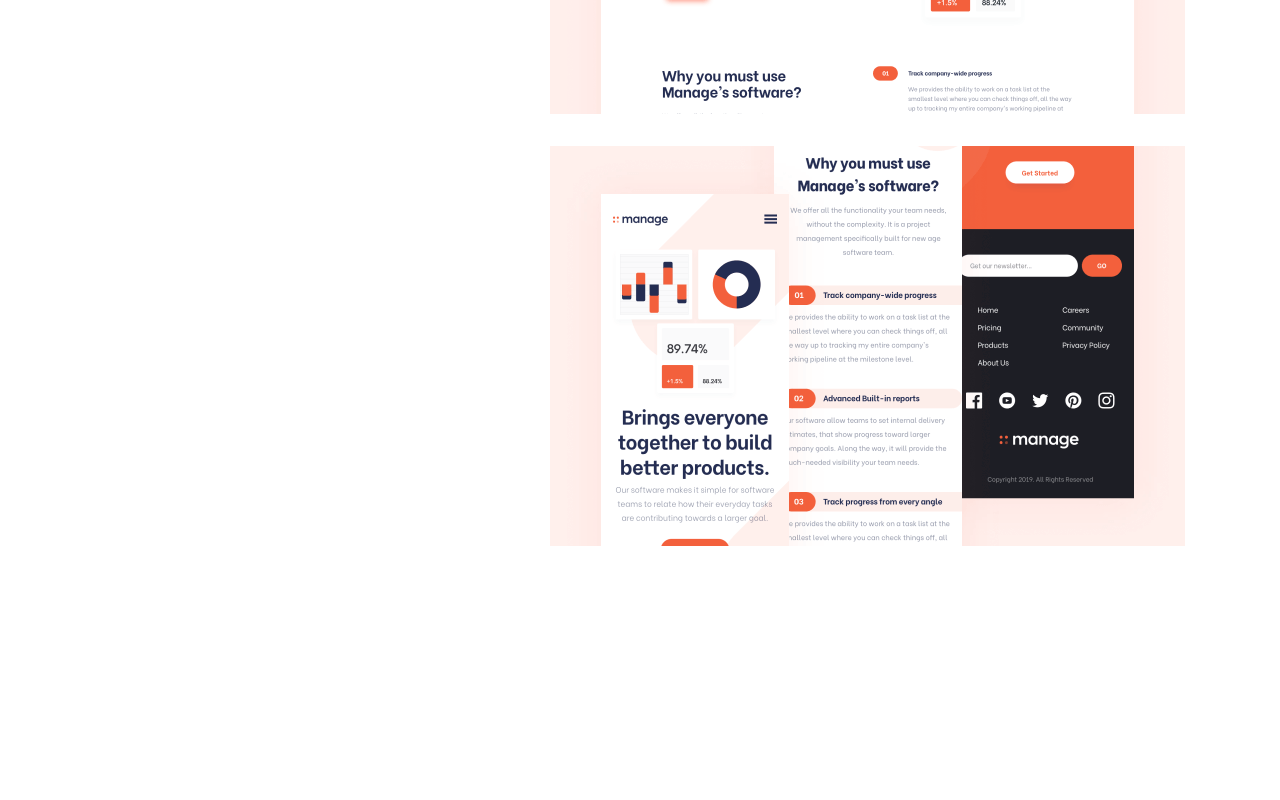
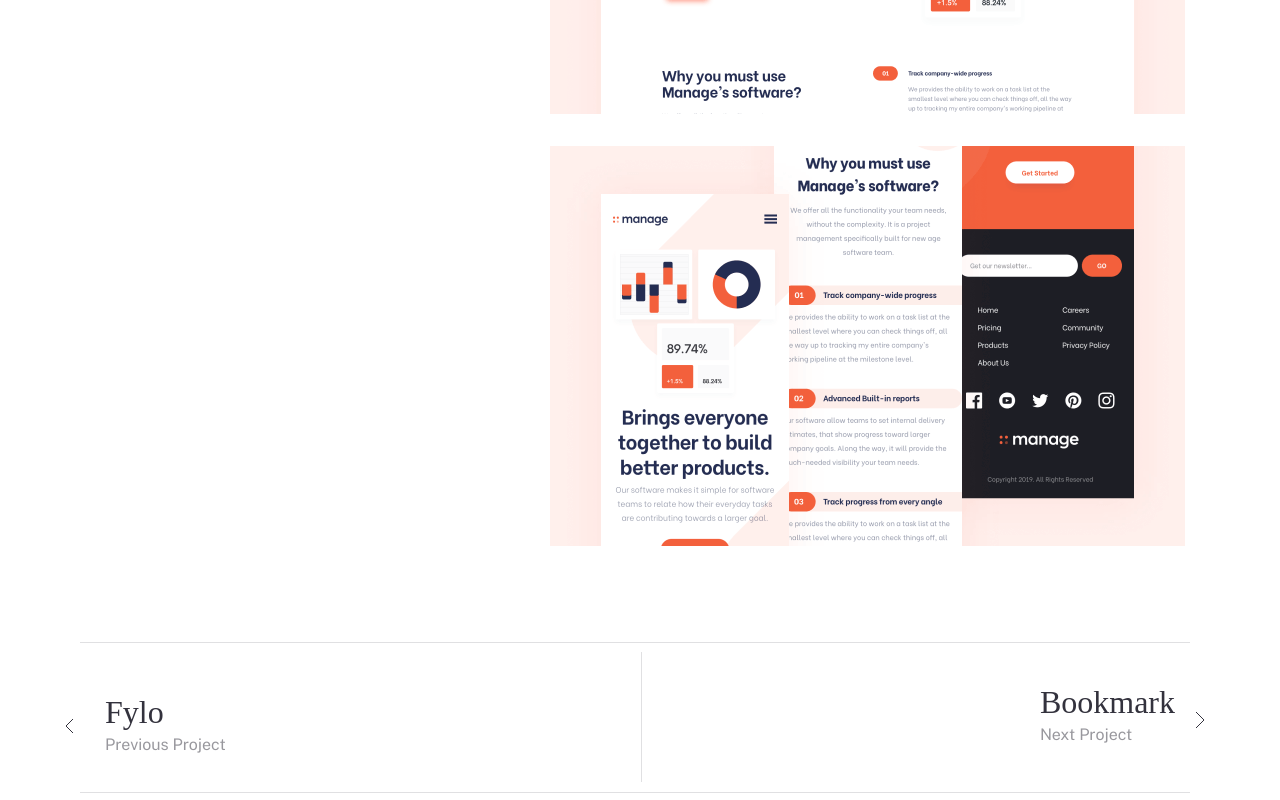
Before and after one commit to Hamidullo-Ahmedov/minimalist, a plain HTML site: page manage.html in a window 1280 px wide. Shown: the part 1458-2258 px from the top of the page. Before the commit the page ends 2044 px from the top, so only its background shows below. Drawn offline with Linux system fonts and the light colour scheme.

Commit message:
Finish the new section

```diff
--- a/manage.html
+++ b/manage.html
@@ -96,6 +96,22 @@
         </div>
       </div>
     </section>
+
+    <section class="section-bookmark">
+      <div class="container">
+        <div class="fylo-box">
+          <div class="fylo-project-box">
+            <h2 class="fylo-title">Fylo</h2>
+            <a class="fylo-link" href="#">Previous Project</a>
+          </div>
+
+          <div class="bookmark-box">
+            <h2 class="fylo-title">Bookmark</h2>
+            <a class="fylo-link" href="#">Next Project</a>
+          </div>
+        </div>
+      </div>
+    </section>
   </main>
 </body>
 </html>
--- a/styles/main.css
+++ b/styles/main.css
@@ -129,6 +129,7 @@ img {
   width: 350px;
   height: 1px;
   background-color: #33323d;
+  opacity: 0.15;
   content: ""
 }
 
@@ -206,3 +207,93 @@ img {
 .project-item {
   margin-bottom: 32px;
 }
+
+.section-bookmark {
+  margin-top: 64px;
+}
+
+.section-bookmark::before {
+  position: absolute;
+  right: calc(50% + -550px);
+  display: inline-block;
+  width: 1110px;
+  height: 1px;
+  opacity: 0.15;
+  background-color: #33323d;
+  content: "";
+}
+
+.section-bookmark::after {
+  position: absolute;
+  right: calc(50% + -550px);
+  display: inline-block;
+  width: 1110px;
+  height: 1px;
+  opacity: 0.15;
+  background-color: #33323d;
+  content: "";
+}
+
+.fylo-box {
+  display: flex;
+  justify-content: space-between;
+  align-items: center;
+}
+
+.fylo-box::before {
+  position: absolute;
+  left: calc(50% + 1px);
+  display: inline-block;
+  width: 1px;
+  height: 130px;
+  opacity: 0.15;
+  background: #33323d;
+  content: "";
+}
+
+.fylo-project-box::before {
+  position: relative;
+  bottom: -75px;
+  display: inline-block;
+  width: 8px;
+  height: 16px;
+  background-image: url("../images/left-arrow-min.svg");
+  background-repeat: no-repeat;
+  content: ""
+}
+
+.fylo-title {
+  color: #33323d;
+  font-size: 32px;
+  margin: 0;
+  margin-top: 32px;
+  margin-inline: 40px;
+  font-weight: 400;
+  line-height: 36px;
+}
+
+.fylo-link {
+  display: inline-block;
+  color: #33323d;
+  font-family: "Public Sans", "Arial", sans-serif;
+  font-size: 16px;
+  margin-left: 40px;
+  margin-bottom: 32px;
+  font-weight: 400;
+  line-height: 30px;
+  text-decoration-line: none;
+  opacity: 0.5;
+}
+
+.bookmark-box::after {
+  position: relative;
+  bottom: 12px;
+  right: -60px;
+  display: inline-block;
+  width: 8px;
+  height: 16px;
+  background-image: url("../images/right-arrow-min.svg");
+  background-repeat: no-repeat;
+  background-position: calc(50%) calc(50%);
+  content: ""
+}
```
